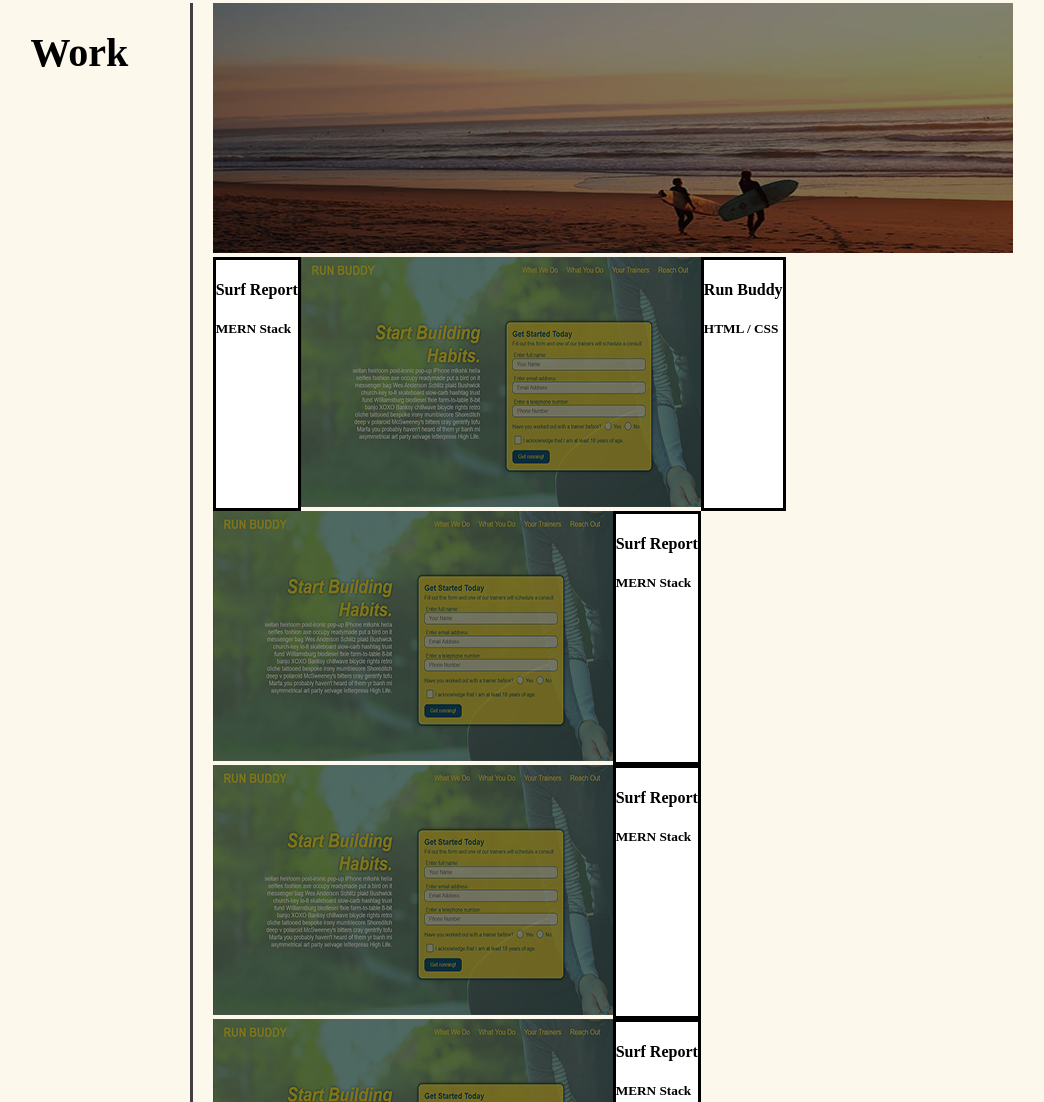
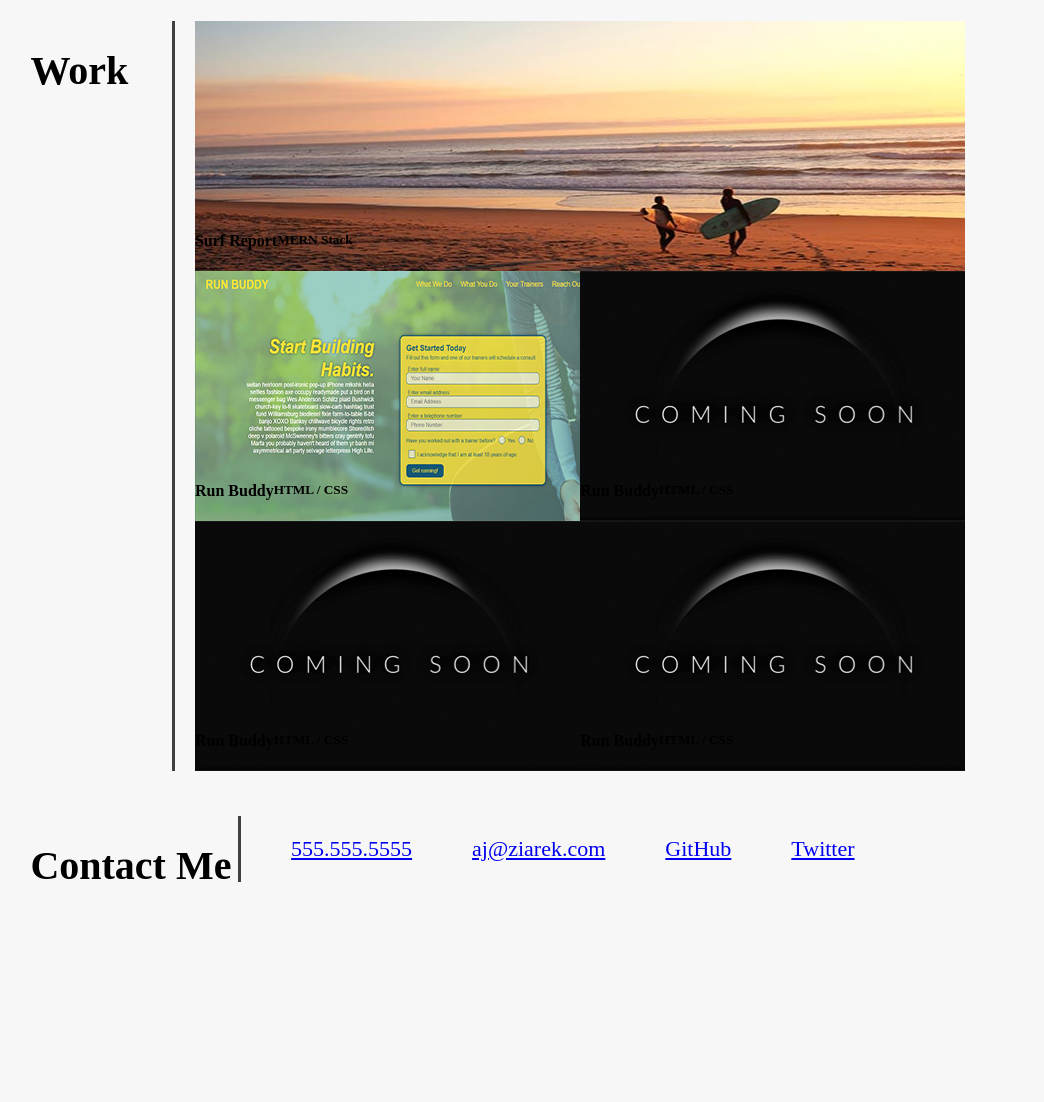
Before and after one commit to ajz91/ajzportfolio, a plain HTML site: page index.html in a window 1280 px wide. Shown: the part 613-1715 px from the top of the page, without its empty margins (104-1148 px from the left). After the commit the page ends 1543 px from the top, so only its background shows below. Drawn offline with Linux system fonts and the light colour scheme.

Commit message:
several work section changes

```diff
--- a/assets/css/style.css
+++ b/assets/css/style.css
@@ -1,17 +1,18 @@
 body {
-    background-color: #fcf9ec;
+    background-color: #F7F7F7;
 }
 
 /* Header */
 
 header {
-    background-color: #11d3cf;
+    background-image:url("../images/vintage.png");
     display: flex;
 }
 
 header h1 {
     display: flex;
-    background-color: #fcf9ec;
+    color:#FFFFFF;
+    background-color: #737ea4;
     padding: 0px 5px 0px 50px;
     align-items: center;
 }
@@ -39,6 +40,11 @@ nav ul a {
     margin-right:20px;
     padding: 0px 10px 0px 10px;
     border-bottom: 3px solid #fff;
+    border-radius: 15px;
+}
+
+nav ul a:hover {
+    border-bottom: 3px solid #737ea4;
 }
 
 /* Navigation End */
@@ -46,7 +52,7 @@ nav ul a {
 /* Hero Image */
 
 .hero {
-    background-image: url("../images/dollar.png");
+    background-image: url("../images/vintage.png");
     display:flex;
     flex-direction:row-reverse;
     height:250px;
@@ -73,12 +79,12 @@ nav ul a {
 .section-title {
     font-size: 40px;
     min-width:13%;
-    justify-content: space-evenly;
+    justify-content: space-around;
 }
 
 .cat-container {
     display:flex;
-    margin: 3% 0px 0px 10%;
+    margin: 3% 10% 0px 10%;
 }
 
 
@@ -99,10 +105,10 @@ nav ul a {
     margin-top: 7px;
     border-left: 3px solid #404040;
     padding-left:20px;
-    display:flex;
     flex-direction:row;
     flex-wrap:wrap;
-    align-content:space-between;
+    display:flex;
+    align-content:space-evenly;
 }
 
 .worklinks a img {
@@ -113,47 +119,68 @@ nav ul a {
     filter: brightness(90%);
 }
 
-.worklinks:nth-child(1) {
-    display: block;
-    flex-grow: 0;
-    flex-shrink: 0;
-    flex-basis: 100%;
-    align-self: auto;
-    order: 0;
+
+.text-wrapper {
+    display:flex;
+    align-self:flex-end;
 }
 
-.worklinks:nth-child(2) {
-    flex-grow: 0;
-    flex-shrink: 0;
-    flex-basis: 50%;
-    align-self: auto;
-    order: 0;
+#surfer {
+    background-image:url("../images/surf.jpg");
+    background-repeat:no-repeat;
+    height:250px;
+    width:100%;
+    display:flex;
 }
 
-.worklinks:nth-child(3) {
-    flex-grow: 0;
-    flex-shrink: 0;
-    flex-basis: 50%;
-    align-self: auto;
-    order: 0;
+#runbuddy {
+    background-image:url("../images/runbuddy.png");
+    background-repeat:no-repeat;
+    height:250px;
+    width:50%;
+    display:flex;
 }
 
-.worklinks:nth-child(4) {
-    flex-grow: 0;
-    flex-shrink: 0;
-    flex-basis: 50%;
-    align-self: auto;
-    order: 0;
+#project3 {
+    background-image:url("../images/comingsoon.png");
+    background-repeat:no-repeat;
+    height:250px;
+    width:50%;
+    display:flex;
 }
 
-.worklinks:nth-child(5) {
-    flex-grow: 0;
-    flex-shrink: 0;
-    flex-basis: 50%;
-    align-self: auto;
-    order: 0;
+#project4 {
+    background-image:url("../images/comingsoon.png");
+    background-repeat:no-repeat;
+    height:250px;
+    width:50%;
+    display:flex;
 }
-.text-wrapper {
-    background-color:#fff;
-    border:3px solid #000;
+
+#project5 {
+    background-image:url("../images/comingsoon.png");
+    background-repeat:no-repeat;
+    height:250px;
+    width:50%;
+    display:flex;
 }
+
+/* End Work Section */
+
+/* Contact Section */
+
+#contactinfo ul {
+    display: flex;
+    list-style: none;
+    padding: 20px;
+    font-size: 22px;
+    min-width:50%;
+    margin-left: 1%;
+    margin-top: 7px;
+    border-left: 3px solid #404040;
+    padding-left:20px;
+}
+
+#contactinfo ul li a {
+    padding:30px;
+}
--- a/index.html
+++ b/index.html
@@ -55,38 +55,68 @@
         <article class="cat-container">
             <h2 class="section-title"><b>Work</b></h2>
             <div class="worklinks">
-                <a href="https://ajz91.github.io/run-buddy/"><img src="./assets/images/surf.jpg" alt="Surf Report MERN Stack" /></a>
+
+                <div id="surfer">
                     <div class="text-wrapper">
                         <h4 class="image-text">Surf Report</h4>
                         <h5 class="image-subtext">MERN Stack</h5>
                     </div>
+                </div>
 
-                <a href="https://ajz91.github.io/run-buddy/"><img src="./assets/images/runbuddy.png" alt="Run Buddy" /></a>
+                <div id="runbuddy">
                     <div class="text-wrapper">
                         <h4 class="image-text">Run Buddy</h4>
                         <h5 class="image-subtext">HTML / CSS</h5>
                     </div>
+                </div>
 
-                <a href="https://ajz91.github.io/run-buddy/"><img src="./assets/images/runbuddy.png" alt="Surf Report MERN Stack" /></a>
+                <div id="project3">
                     <div class="text-wrapper">
-                        <h4 class="image-text">Surf Report</h4>
-                        <h5 class="image-subtext">MERN Stack</h5>
+                        <h4 class="image-text">Run Buddy</h4>
+                        <h5 class="image-subtext">HTML / CSS</h5>
                     </div>
+                </div>
 
-                <a href="https://ajz91.github.io/run-buddy/"><img src="./assets/images/runbuddy.png" alt="Surf Report MERN Stack" /></a>
+                <div id="project4">
                     <div class="text-wrapper">
-                        <h4 class="image-text">Surf Report</h4>
-                        <h5 class="image-subtext">MERN Stack</h5>
+                        <h4 class="image-text">Run Buddy</h4>
+                        <h5 class="image-subtext">HTML / CSS</h5>
                     </div>
+                </div>
 
-                <a href="https://ajz91.github.io/run-buddy/"><img src="./assets/images/runbuddy.png" alt="Surf Report MERN Stack" /></a>
+                <div id="project5">
                     <div class="text-wrapper">
-                        <h4 class="image-text">Surf Report</h4>
-                        <h5 class="image-subtext">MERN Stack</h5>
+                        <h4 class="image-text">Run Buddy</h4>
+                        <h5 class="image-subtext">HTML / CSS</h5>
                     </div>
+                </div>
+
             </div>
         </article>
+        <!-- End Work Section -->
+        <!-- Contact Info -->
+        <article class="cat-container">
+            <h2 class="section-title"><b>Contact Me</b></h2>
+            <div id="contactinfo">
+                    <ul>
+                        <li>
+                            <a href="./index.html#aboutme">555.555.5555</a>
+                        </li>
+                        <li>
+                            <a href="./index.html#work">aj@ziarek.com</a>
+                        </li>
+                        <li>
+                            <a href="./index.html#contactme">GitHub</a>
+                        </li>
+                        <li>
+                            <a href="./index.html#resume">Twitter</a>
+                        </li>
+                    </ul>
+            </div>
+        </article>
+        <!-- End Contact Info -->
     </section>
+
 
 
 </body>
```
Also changed, not shown: assets/images/comingsoon.png (added), assets/images/dollar.png (deleted), assets/images/vintage.png (added).
